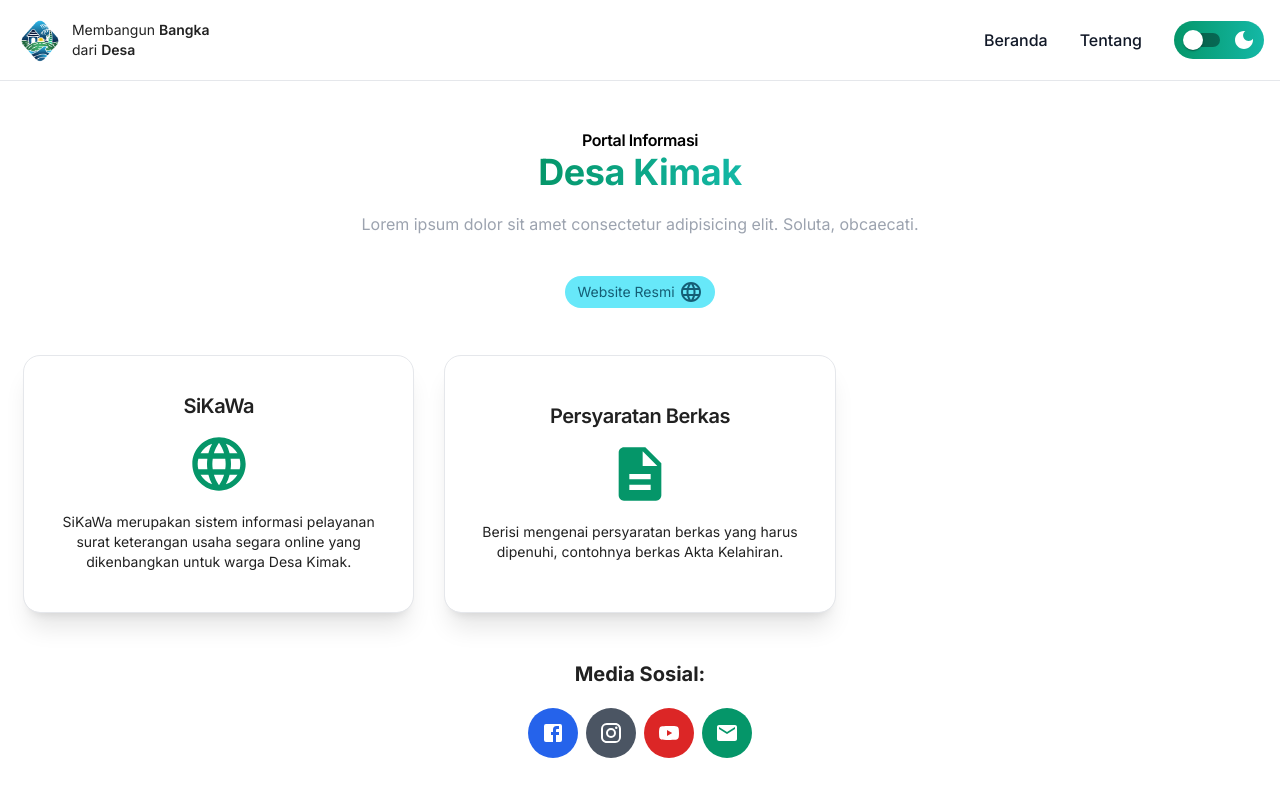
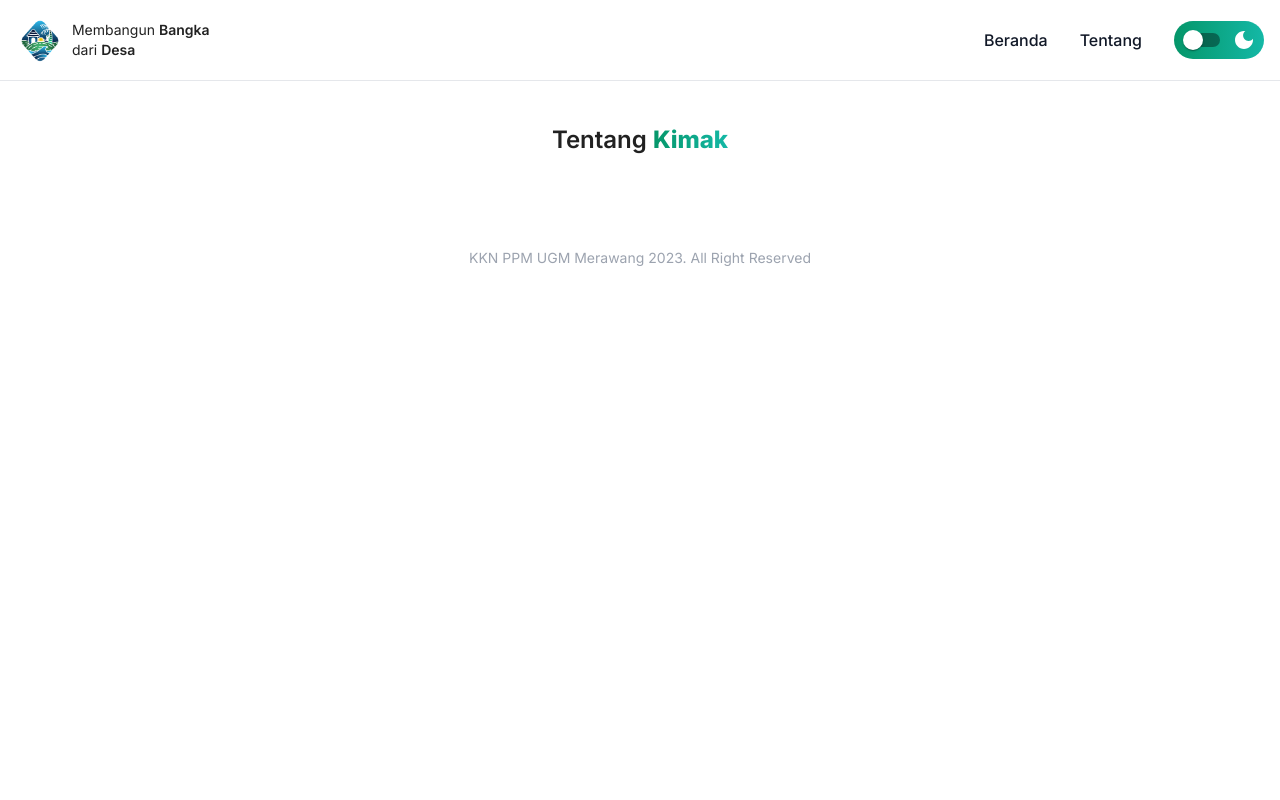
Before and after one commit to saddansyah/kimak-merawang, a React (Vite) app: page /about in a window 1280 px wide. Shown: the top 800 px of the page. Built offline with nearby package versions, Linux system fonts and the light colour scheme.

Commit message:
chore: fix writing

```diff
--- a/src/components/Navbar.jsx
+++ b/src/components/Navbar.jsx
@@ -1,4 +1,4 @@
-import { Link } from 'react-router-dom';
+import { NavLink } from 'react-router-dom';
 
 import Switch from '@mui/material/Switch';
 
@@ -33,10 +33,10 @@ const Navbar = () => {
                     <div className="items-center justify-between hidden w-full md:flex md:w-auto" id="navbar-sticky">
                         <ul className="flex flex-col items-center p-4 md:p-0 mt-4 font-medium border border-gray-100 rounded-lg bg-gray-50 md:flex-row md:space-x-8 md:mt-0 md:border-0 md:bg-white dark:bg-gray-800 md:dark:bg-gray-900 dark:border-gray-700">
                             <li>
-                                <Link to="/" className="block py-2 pl-3 pr-4 text-gray-900 rounded hover:bg-gray-100 md:hover:bg-transparent md:hover:text-emerald-700 md:p-0 md:dark:hover:text-emerald-500 dark:text-white dark:hover:bg-gray-700 dark:hover:text-white md:dark:hover:bg-transparent dark:border-gray-700">Beranda</Link>
+                                <NavLink to="/" className="block py-2 pl-3 pr-4 text-gray-900 rounded hover:bg-gray-100 md:hover:bg-transparent md:hover:text-emerald-700 md:p-0 md:dark:hover:text-emerald-500 dark:text-white dark:hover:bg-gray-700 dark:hover:text-white md:dark:hover:bg-transparent dark:border-gray-700">Beranda</NavLink>
                             </li>
                             <li>
-                                <Link to="about" className="block py-2 pl-3 pr-4 text-gray-900 rounded hover:bg-gray-100 md:hover:bg-transparent md:hover:text-emerald-700 md:p-0 md:dark:hover:text-emerald-500 dark:text-white dark:hover:bg-gray-700 dark:hover:text-white md:dark:hover:bg-transparent dark:border-gray-700">Tentang</Link>
+                                <NavLink to="/about" className="block py-2 pl-3 pr-4 text-gray-900 rounded hover:bg-gray-100 md:hover:bg-transparent md:hover:text-emerald-700 md:p-0 md:dark:hover:text-emerald-500 dark:text-white dark:hover:bg-gray-700 dark:hover:text-white md:dark:hover:bg-transparent dark:border-gray-700">Tentang</NavLink>
                             </li>
                             <li>
                                 <div className="wrapper flex flex-row rounded-full items-center bg-gradient-to-r from-emerald-600 to-teal-500">
--- a/src/main.jsx
+++ b/src/main.jsx
@@ -6,6 +6,7 @@ import { ThemeProvider, createTheme } from '@mui/material'
 // Pages and Assets
 import App from './App.jsx'
 import Home from './pages/Home.jsx'
+import About from './pages/About.jsx'
 import PersyaratanBerkas from './pages/PersyaratanBerkas.jsx'
 import NotFound from './pages/exceptions/404.jsx'
 import './index.css'
@@ -22,7 +23,7 @@ const router = createBrowserRouter(createRoutesFromElements(
   <Route exact path='/' element={<App />}>
     <Route path='/' element={<Home />} />
     <Route path='/persyaratan-berkas' element={<PersyaratanBerkas />} />
-    <Route path='/about' element={<Home />} />
+    <Route path='/about' element={<About />} />
     <Route path='*' element={<NotFound />} />
   </Route>
 ))
--- /dev/null
+++ b/src/pages/About.jsx
@@ -0,0 +1,19 @@
+import { Helmet } from "react-helmet";
+
+const About = () => {
+    return (
+        <>
+            <Helmet>
+                <meta charSet="utf-8" />
+                <title>Tentang Kimak - Portal Informasi</title>
+                <link rel="canonical" href="https://kimak.seterangmerawang.web.id/" />
+            </Helmet>
+
+            <div id="about" className="flex flex-col items-center">
+            <h1 className="text-2xl font-semibold leading-none mb-12">Tentang <span className="gradient-green text-transparent bg-clip-text font-extrabold">Kimak</span></h1>
+            </div>
+        </>
+    );
+}
+
+export default About;
```
